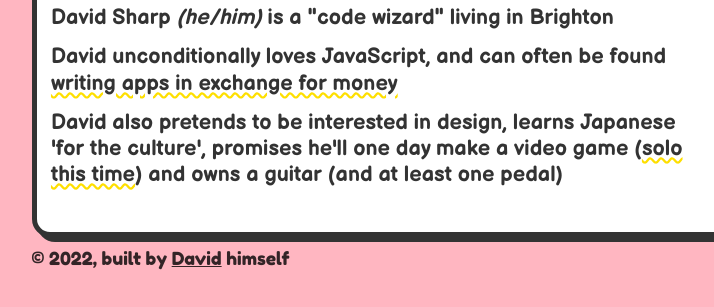
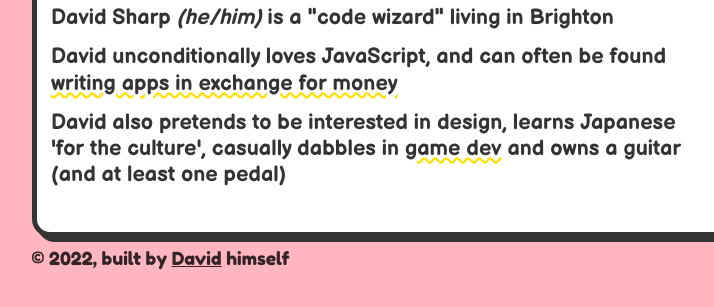
Before and after one commit to davidsharp/davidsharp.codes, a Gatsby site: page / in a window 1280 px wide. Shown: the part 261-568 px from the top of the page, 148-862 px from the left. Built offline with nearby package versions, Linux system fonts and the light colour scheme; Gatsby itself is replaced by a stand-in of ours; grey boxes are pictures that could not be loaded.

Commit message:
Switches up text about game development

```diff
--- a/src/components/bio.js
+++ b/src/components/bio.js
@@ -18,7 +18,7 @@ style={{
   }}>
   <p><strong>David Sharp</strong> <em>(he/him)</em> is a "code wizard" living in Brighton</p>
   <p>David unconditionally loves JavaScript, and can often be found <A href="https://charanga.com">writing apps in exchange for money</A></p>
-  <p>David also pretends to be interested in design, learns Japanese 'for the culture', promises he'll one day make a video game (<A href="https://davidsharp.itch.io/puff-puff-pass-british-bulldog">solo this time</A>) and owns a guitar (and at least one pedal)</p>
+  <p>David also pretends to be interested in design, learns Japanese 'for the culture', casually dabbles in <A href="https://davidsharp.itch.io">game dev</A> and owns a guitar (and at least one pedal)</p>
   </div>
   <img
     style={{
```
